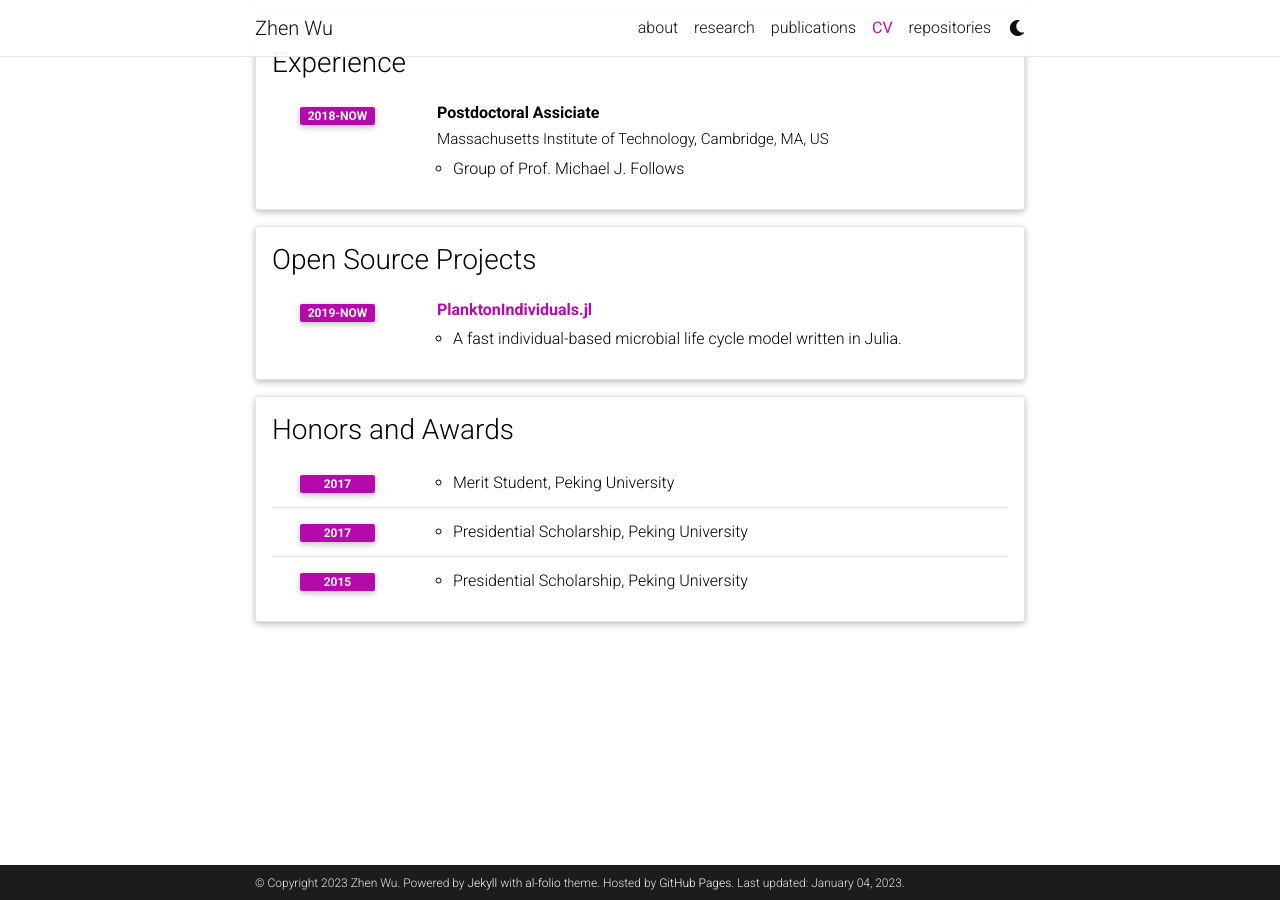
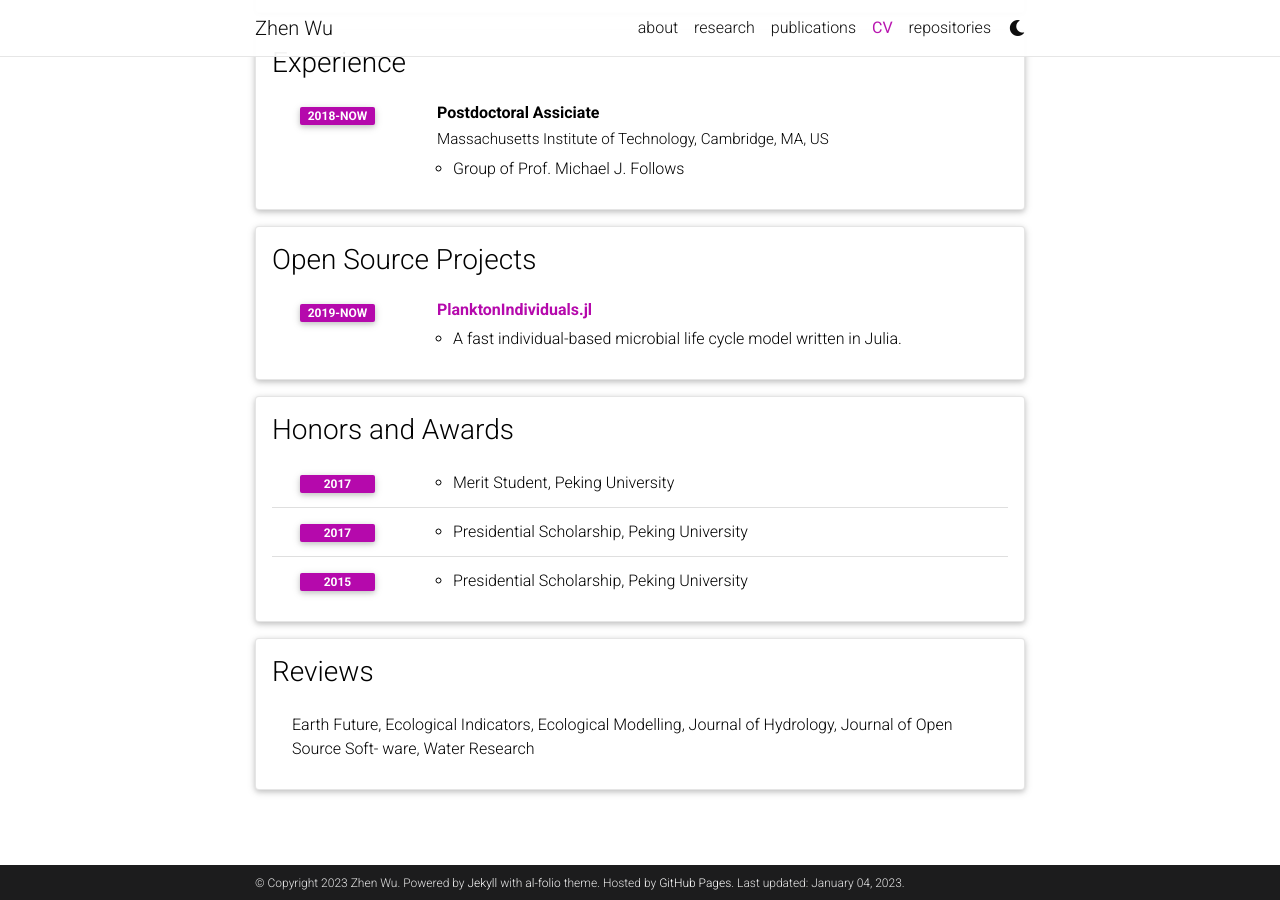
Before and after one commit to zhenwu0728/zhenwu0728.github.io, a Jekyll site: the page built from _pages/cv.md, in a window 1280 px wide and 900 px high, scrolled down 782 px. Built offline with Jekyll 4.4.1, drawn with Linux system fonts in a browser that asks for light colours; comment, search, counter and statistics services are not loaded; a style sheet for code colours, icons or effects is not loaded.

Commit message:
update CV

```diff
--- a/_data/cv.yml
+++ b/_data/cv.yml
@@ -53,3 +53,8 @@
     - year: 2015
       items:
         - Presidential Scholarship, Peking University
+
+- title: Reviews
+  type: list
+  contents:
+      - Earth Future, Ecological Indicators, Ecological Modelling, Journal of Hydrology, Journal of Open Source Soft- ware, Water Research
```
Also changed, not shown: 1 other file.
